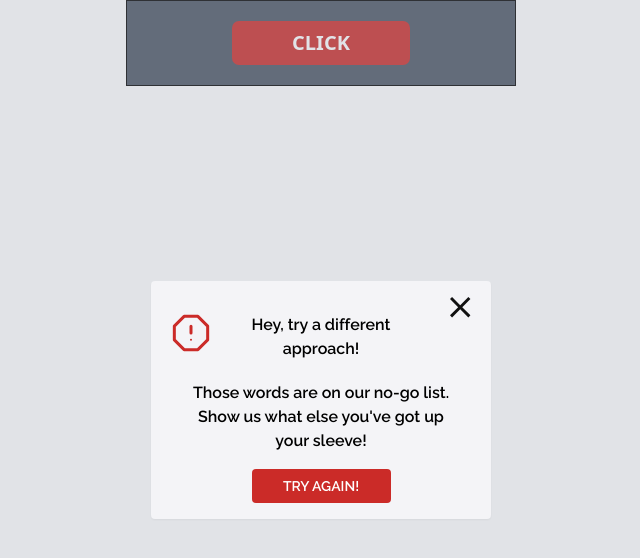
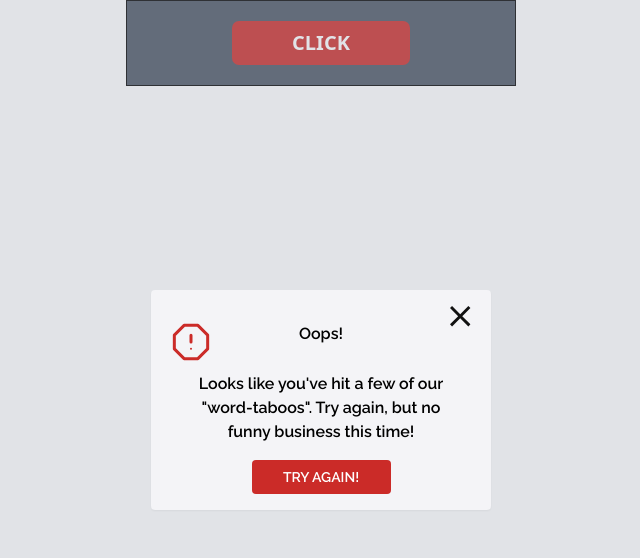
Before and after one commit to wiwo-dev/rekrutacja-hunt4it, a Next.js app: page /ban in a window 1280 px wide. Both pictures are taken after a click on the button "CLICK". Shown: the top 558 px of the page, without its empty margins (319-959 px from the left). Built offline with nearby package versions, Linux system fonts and the light colour scheme.

Commit message:
animate presence and exit animations

```diff
--- a/src/app/ban/components/banned-words-modal.tsx
+++ b/src/app/ban/components/banned-words-modal.tsx
@@ -24,7 +24,8 @@ const texts = [
 type Props = { onClose: () => void };
 
 export default function BannedWordsModal({ onClose }: Props) {
-  const versionNumber = Math.floor(Math.random() * 4);
+  //const versionNumber = Math.floor(Math.random() * 4);
+  const versionNumber = 1;
 
   return (
     <div
--- a/src/app/ban/components/modal-overlay.tsx
+++ b/src/app/ban/components/modal-overlay.tsx
@@ -1,19 +1,36 @@
-import React from 'react';
-import { createPortal } from 'react-dom';
-import { motion } from 'framer-motion';
+import { AnimatePresence, motion } from 'framer-motion';
+import React, { useEffect, useState } from 'react';
 
-type Props = { onClose: () => void; children?: React.ReactNode };
+type Props = {
+  onClose: () => void;
+  children?: React.ReactNode;
+  isOpen: boolean;
+};
 
-export default function ModalOverlay({ onClose, children }: Props) {
+export default function ModalOverlay({
+  onClose,
+  children,
+  isOpen = true,
+}: Props) {
   const stopPropagation = (e: React.MouseEvent<HTMLDivElement>) => {
     e.stopPropagation();
   };
+
+  const [ready, setReady] = useState(false);
+  useEffect(() => {
+    setReady(true);
+  }, []);
+
   return (
     <>
-      {createPortal(
+      {ready && (
+        <AnimatePresence>
+          createPortal(
+          {isOpen && (
             <motion.div
               initial={{ opacity: 0 }}
               animate={{ opacity: 100 }}
+              exit={{ opacity: 0 }}
               className='fixed left-0 top-0 h-screen w-screen bg-gray-400/30 transition-all'
               onClick={onClose}
             >
@@ -21,14 +38,17 @@ export default function ModalOverlay({ onClose, children }: Props) {
                 <motion.div
                   initial={{ y: 30, opacity: 0 }}
                   animate={{ y: 0, opacity: 100 }}
+                  exit={{ y: 30, opacity: 0 }}
                   className='z-50 w-fit'
                   onClick={stopPropagation}
                 >
                   {children}
                 </motion.div>
               </div>
-        </motion.div>,
-        document.body
+            </motion.div>
+          )}
+          , document.body )
+        </AnimatePresence>
       )}
     </>
   );
--- a/src/app/ban/page.tsx
+++ b/src/app/ban/page.tsx
@@ -1,23 +1,20 @@
 'use client';
 
 import Button from '@/components/Button';
-import Modal from '@/components/Modal';
-import AlertOctagon from '@/components/icons/alert-octagon';
-import X from '@/components/icons/x';
 import { useState } from 'react';
+import BannedWordsModal from './components/banned-words-modal';
 import ModalOverlay from './components/modal-overlay';
-import BannedWordsModal from './components/banned-words-modal';
 
 type Props = {};
 
 export default function BanPage({}: Props) {
-  const [modalIsOpen, setModalIsOpen] = useState(false);
+  const [isModalOpen, setIsModalOpen] = useState(false);
   const toggleModalOpen = () => {
-    setModalIsOpen((prev) => !prev);
+    setIsModalOpen((prev) => !prev);
   };
 
   const closeModal = () => {
-    setModalIsOpen(false);
+    setIsModalOpen(false);
   };
 
   return (
@@ -27,13 +24,9 @@ export default function BanPage({}: Props) {
           <Button onClick={toggleModalOpen}>CLICK</Button>
         </div>
 
-        {modalIsOpen && (
-          <ModalOverlay onClose={closeModal}>
-            <div className=''>
-              <BannedWordsModal onClose={closeModal} />
-            </div>
-          </ModalOverlay>
-        )}
+        <ModalOverlay onClose={closeModal} isOpen={isModalOpen}>
+          <BannedWordsModal onClose={closeModal} />
+        </ModalOverlay>
 
         {/* <Modal isOpen={modalIsOpen} onClose={() => setModalIsOpen(false)}>
           <p>Hello</p>
```
Lines whose indentation alone changed are shown as unchanged.
